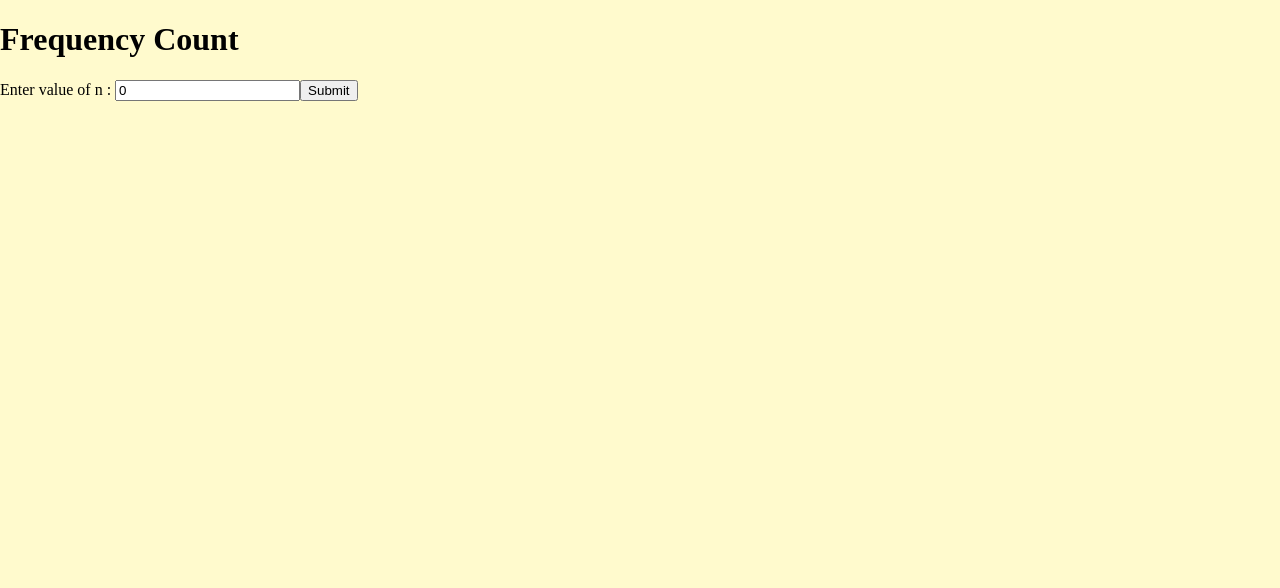
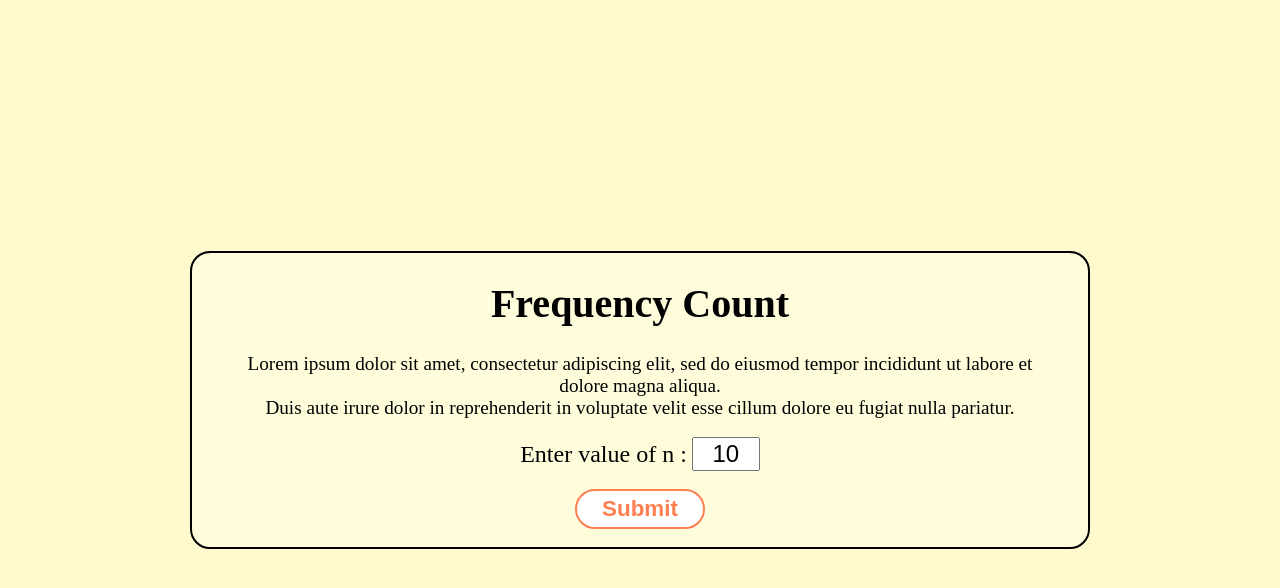
Before and after one commit to akshay-damodaran/frequencycount, a React app: page / in a window 1280 px wide. Shown: the top 588 px of the page. Built offline with nearby package versions, Linux system fonts and the light colour scheme.

Commit message:
Added auto scroll on button click

```diff
--- a/src/app/App.js
+++ b/src/app/App.js
@@ -1,18 +1,27 @@
+/* global alert */
+/* eslint-disable max-len */
 import React from 'react';
 
 import getApi from '../request';
+import './App.css';
 
 class App extends React.Component {
+  static scroll(ref) {
+    ref.current.scrollIntoView({ behavior: 'smooth' });
+  }
+
   constructor() {
     super();
     this.state = {
-      n: 0,
+      n: 10,
       data: [],
     };
+    this.myRef = React.createRef();
   }
 
   handleChange(n) {
-    if(!isNaN(n)) {
+    // eslint-disable-next-line no-restricted-globals
+    if (!isNaN(n)) {
       this.setState({
         n,
       });
@@ -21,10 +30,14 @@ class App extends React.Component {
 
   handleKeyDown(e) {
     const { n } = this.state;
-    if (e.keyCode === 38)
+    // Handle up arrow key
+    if (e.keyCode === 38) {
       this.setState({
         n: n + 1,
       });
+    }
+
+    // Handle down arrow key and making sure n is never less than 0
     if (e.keyCode === 40 && n > 0) {
       this.setState({
         n: n - 1,
@@ -33,24 +46,32 @@ class App extends React.Component {
   }
 
   async handleClick() {
-    const url = "http://localhost:3000/frequency";
+    const url = 'http://localhost:3000/frequency';
     const { n } = this.state;
     const { isError, response } = await getApi(url, { n });
     if (isError) {
       console.log('Couldn\'t load data');
       this.setState({
         data: [],
-      })
+      });
+      // eslint-disable-next-line no-alert
       alert(response);
     } else {
       this.setState({
         data: response.data.result,
-      })
+      });
+      App.scroll(this.myRef);
     }
   }
 
   renderTable(data) {
+    const { n } = this.state;
     return (
+      <React.Fragment>
+        <h2>
+          {`${n} Most Occuring Words`}
+        </h2>
+        <div id="second">
           <table>
             <thead>
               <tr>
@@ -69,23 +90,43 @@ class App extends React.Component {
               ))}
             </tbody>
           </table>
-    )
+        </div>
+      </React.Fragment>
+    );
   }
 
   render() {
     const { n, data } = this.state;
     return (
-      <div>
-        <h1>Frequency Count</h1>
-        <label htmlFor="n-input">Enter value of n : </label>
+      <div id="container">
+        <div className="child-container">
+          <div id="first">
+            <h1 id="main-head">Frequency Count</h1>
+            <p>Lorem ipsum dolor sit amet, consectetur adipiscing elit, sed do eiusmod tempor incididunt ut labore et dolore magna aliqua.</p>
+            <p> Duis aute irure dolor in reprehenderit in voluptate velit esse cillum dolore eu fugiat nulla pariatur.</p>
+            <label htmlFor="input-n">
+            Enter value of n :
               <input
                 type="text"
                 value={n}
+                id="input-n"
+                name="input-n"
                 onChange={e => this.handleChange(Number(e.target.value))}
                 onKeyDown={e => this.handleKeyDown(e)}
               />
-        <button type="button" onClick={() => this.handleClick()}>Submit</button>
-        {data.length > 0 && this.renderTable(data)}
+            </label>
+            <br />
+            <button className="button primary" type="button" onClick={() => this.handleClick()}>Submit</button>
+            <br />
+          </div>
+        </div>
+        {data.length > 0
+          && (
+          <div ref={this.myRef} className="child-container">
+            {this.renderTable(data)}
+          </div>
+          )
+        }
       </div>
     );
   }
```
Lines whose indentation alone changed are shown as unchanged.
